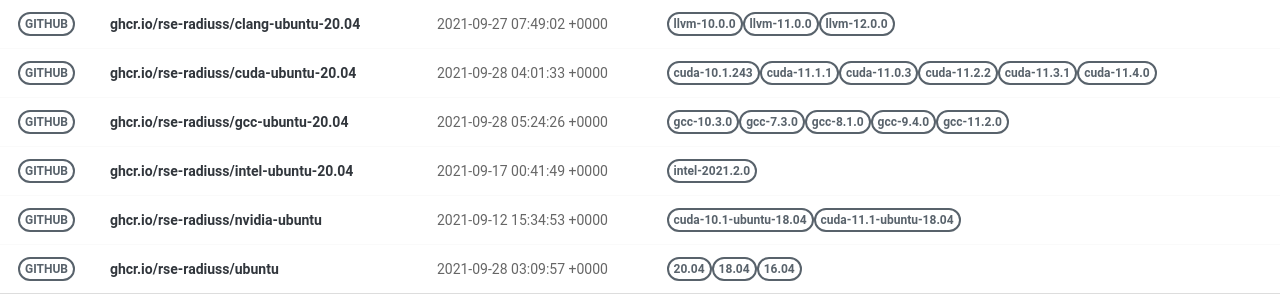
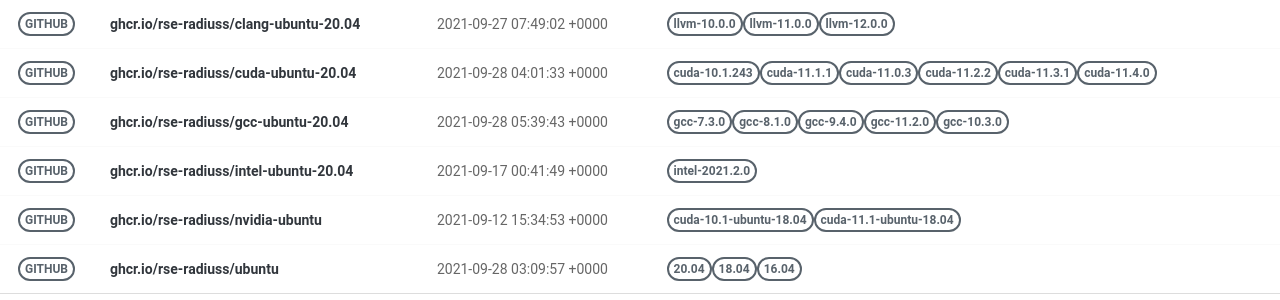
Before and after one commit to rse-ops/docker-images, a Jekyll site: the page built from pages/index.md, in a window 1280 px wide. Shown: the part 179-479 px from the top of the page. Built offline with Jekyll 4.4.1, drawn with Linux system fonts in a browser that asks for light colours; nearby versions of some CDN libraries.

Commit message:
Automated push to update library 2021-09-28

```diff
--- a/_library/ghcr.io-rse-radiuss-gcc-ubuntu-20.04.md
+++ b/_library/ghcr.io-rse-radiuss-gcc-ubuntu-20.04.md
@@ -1,14 +1,11 @@
 ---
 layout: container
 name: ghcr.io/rse-radiuss/gcc-ubuntu-20.04
-updated_at: 2021-09-28 05:24:26.102731
+updated_at: 2021-09-28 05:39:43.359445
 
 
 container_url: https://github.com/orgs/rse-radiuss/packages/container/package/gcc-ubuntu-20.04
 versions:
- - tag: gcc-10.3.0
-   dockerfile: https://github.com/rse-radiuss/docker-images/blob/main/ubuntu/gcc/Dockerfile
-   manifest: https://crane.ggcr.dev/manifest/ghcr.io/rse-radiuss/gcc-ubuntu-20.04:gcc-10.3.0
  - tag: gcc-7.3.0
    dockerfile: https://github.com/rse-radiuss/docker-images/blob/main/ubuntu/gcc/Dockerfile
    manifest: https://crane.ggcr.dev/manifest/ghcr.io/rse-radiuss/gcc-ubuntu-20.04:gcc-7.3.0
```
Also changed, not shown: other parts of _library/ghcr.io-rse-radiuss-gcc-ubuntu-20.04.md (+3 -0 lines).
